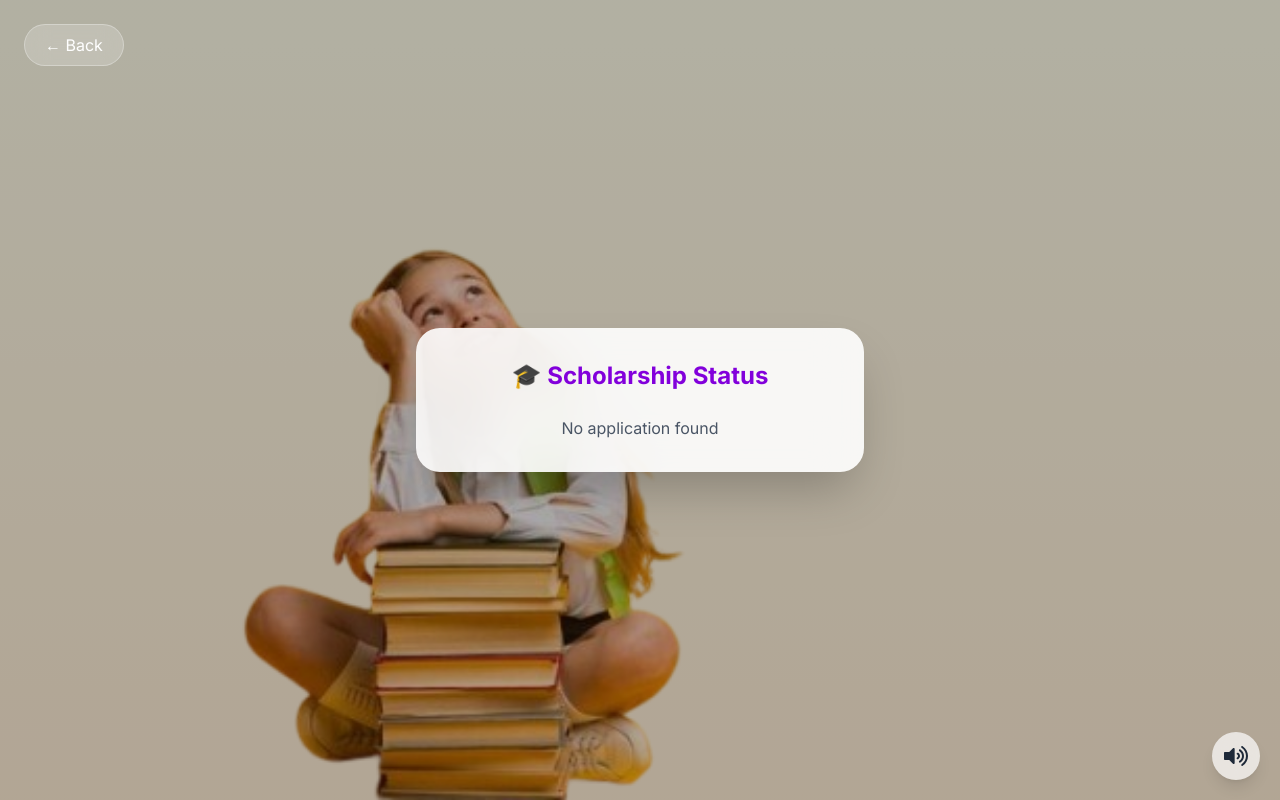
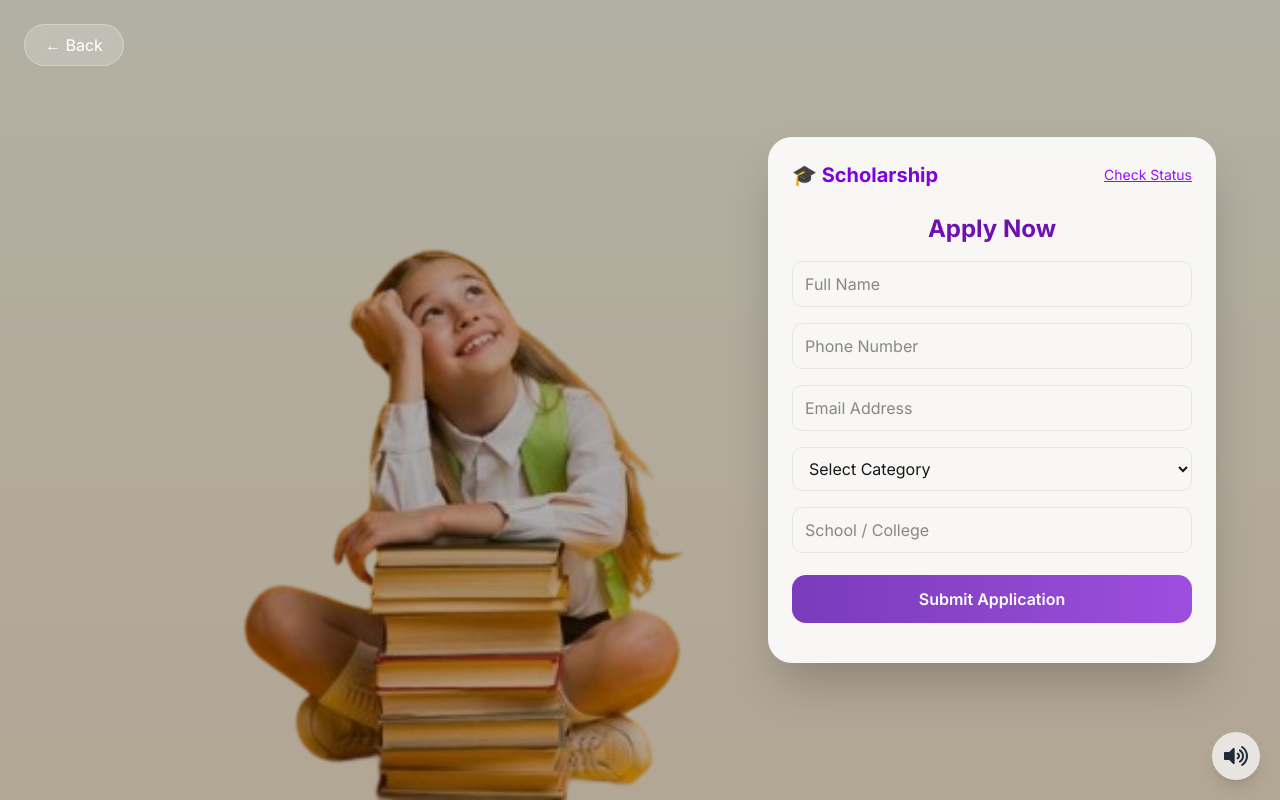
Before and after one commit to PathakAnshika/ShivTempleWebsite, a Next.js app: page /scholarship/apply in a window 1280 px wide. Built offline with nearby package versions, Linux system fonts and the light colour scheme.

Commit message:
Upgrade Next.js to fix security vulnerability

```diff
--- a/app/scholarship/apply/page.jsx
+++ b/app/scholarship/apply/page.jsx
@@ -1,16 +1,21 @@
 "use client";
 import { useRouter } from "next/navigation";
-import { useEffect, useState } from "react";
+import { useState, useEffect } from "react";
+import ScholarshipForm from "../../components/ScholarshipForm";
 
-export default function ScholarshipStatusPage() {
+export default function ApplyPage() {
   const router = useRouter();
+
+  const [view, setView] = useState("form"); // form | status
   const [data, setData] = useState(null);
 
   useEffect(() => {
-    fetchData();
-  }, []);
+    if (view === "status") {
+      fetchStatus();
+    }
+  }, [view]);
 
-  const fetchData = async () => {
+  const fetchStatus = async () => {
     try {
       const stored = localStorage.getItem("user");
       const user = JSON.parse(stored);
@@ -28,7 +33,6 @@ export default function ScholarshipStatusPage() {
       if (json.success) {
         setData(json.data);
       }
-
     } catch (err) {
       console.error(err);
     }
@@ -64,20 +68,40 @@ export default function ScholarshipStatusPage() {
 
       <div className="absolute inset-0 bg-black/30"></div>
 
-      {/* CONTENT */}
-      <div className="relative z-10 flex items-center justify-center h-full px-6">
+      {/* MAIN CONTENT */}
+      <div className="relative z-10 flex justify-end items-center h-full px-6 md:px-16">
 
-        <div className="w-full max-w-md backdrop-blur-xl bg-white/90 rounded-3xl shadow-2xl p-8 text-center space-y-6">
+        <div className="w-full max-w-md backdrop-blur-xl bg-white/90 rounded-3xl shadow-2xl p-6 space-y-6">
 
-          <h2 className="text-2xl font-bold text-purple-700">
-            🎓 Scholarship Status
+          {/* TOGGLE BUTTON */}
+          <div className="flex justify-between items-center">
+            <h2 className="text-xl font-bold text-purple-700">
+              🎓 Scholarship
             </h2>
 
+            <button
+              onClick={() =>
+                setView(view === "form" ? "status" : "form")
+              }
+              className="text-sm text-purple-600 underline"
+            >
+              {view === "form" ? "Check Status" : "Apply Again"}
+            </button>
+          </div>
+
+          {/* ================= FORM ================= */}
+          {view === "form" && <ScholarshipForm />}
+
+          {/* ================= STATUS ================= */}
+          {view === "status" && (
+            <>
               {!data ? (
-            <p className="text-gray-600">No application found</p>
+                <p className="text-gray-600 text-center">
+                  No application found
+                </p>
               ) : (
-            <>
-              {/* STATUS */}
+                <div className="space-y-4 text-center">
+
                   <div>
                     <p className="text-gray-500">Status</p>
                     <span
@@ -87,15 +111,13 @@ export default function ScholarshipStatusPage() {
                     </span>
                   </div>
 
-              {/* AMOUNT */}
                   <div>
                     <p className="text-gray-500">Amount</p>
-                <p className="text-xl font-bold text-purple-700">
+                    <p className="text-lg font-bold text-purple-700">
                       {data.amount ? `₹${data.amount}` : "-"}
                     </p>
                   </div>
 
-              {/* DATE */}
                   <div>
                     <p className="text-gray-500">Applied On</p>
                     <p className="text-gray-700">
@@ -103,18 +125,19 @@ export default function ScholarshipStatusPage() {
                     </p>
                   </div>
 
-              {/* MESSAGE */}
                   <div className="text-sm text-gray-600">
-                {data.status === "pending" && "⏳ Your application is under review"}
-                {data.status === "approved" && "🎉 Your scholarship is approved"}
-                {data.status === "rejected" && "❌ Application rejected"}
-                {data.status === "paid" && "💰 Amount transferred successfully"}
+                    {data.status === "pending" && "⏳ Under review"}
+                    {data.status === "approved" && "🎉 Approved"}
+                    {data.status === "rejected" && "❌ Rejected"}
+                    {data.status === "paid" && "💰 Payment done"}
                   </div>
+
+                </div>
+              )}
             </>
           )}
 
         </div>
-
       </div>
     </section>
   );
```
Lines whose indentation alone changed are shown as unchanged.
